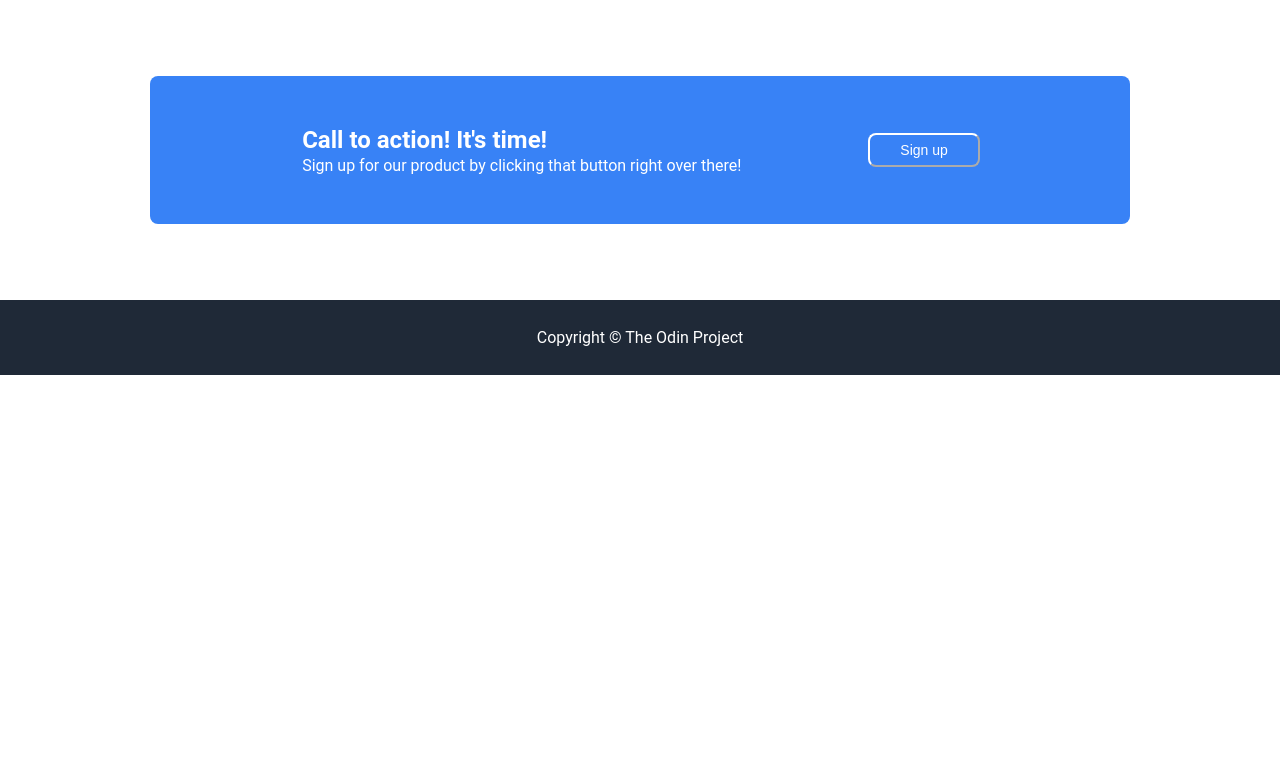
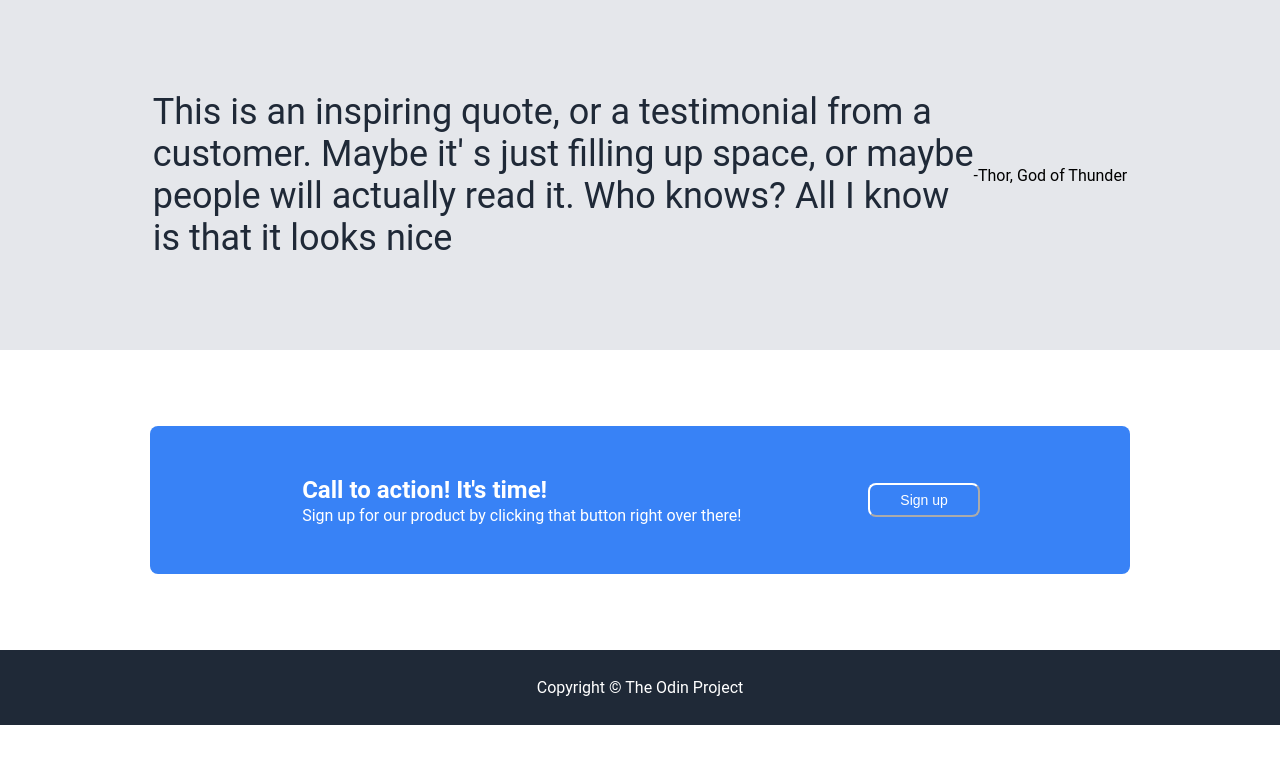
Before and after one commit to Tommieboy99/landing-page, a plain HTML site: page index.html in a window 1280 px wide. Drawn offline with Linux system fonts and the light colour scheme.

Commit message:
How can I place -Thor, God of Thunder on the right place?

```diff
--- a/index.html
+++ b/index.html
@@ -10,9 +10,11 @@
     <header class="header">
     </header>
 
-
-
-
+    <div class="container-thor">
+        <p class="thor-quote">This is an inspiring quote, or a testimonial from a <br> customer. Maybe it' s just filling up space, or maybe <br> people
+            will actually read it. Who knows? All I know <br> is that it looks nice</p>
+        <p>-Thor, God of Thunder</p>
+    </div>
 
 
 
--- a/style.css
+++ b/style.css
@@ -4,6 +4,19 @@ body {
     height: 100vh;
     display: flex;
     flex-direction: column;
+}
+
+.thor-quote {
+    color: #1f2937;
+    font-size: 36px;
+}
+
+.container-thor {
+    display: flex;
+    justify-content: center;
+    align-items: center;
+    height: 350px;
+    background-color: #e5e7eb;
 }
 
 .cta-title {
```
